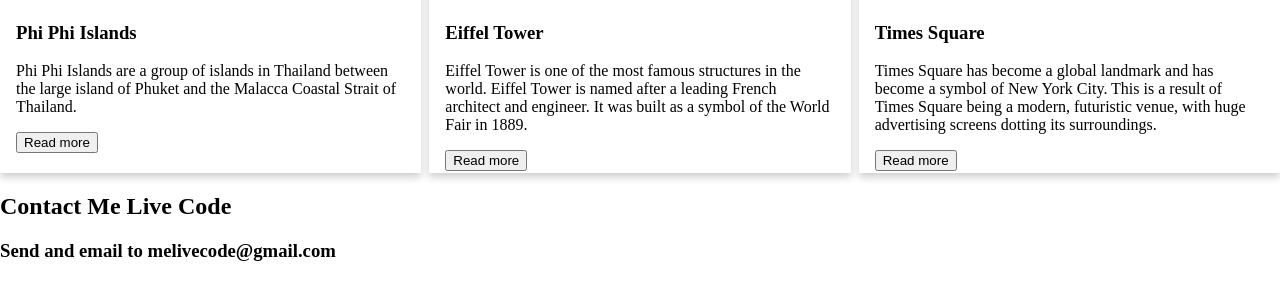
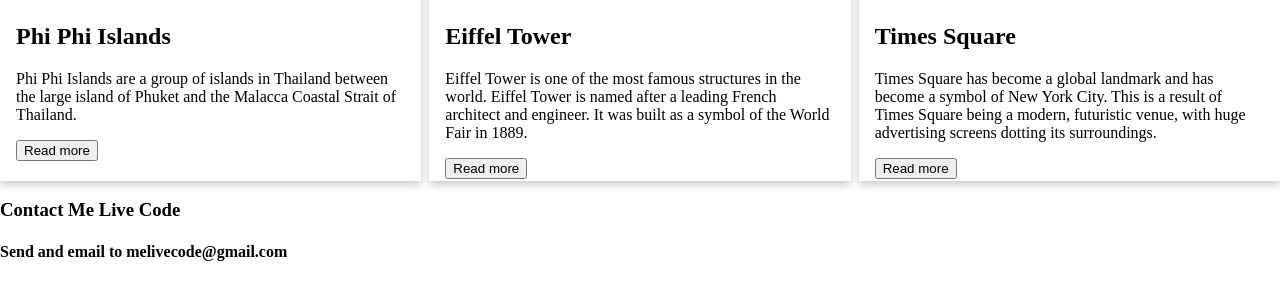
Before and after one commit to puwanai-s/web-static, a plain HTML site: page index.html in a window 1280 px wide. Shown: the part 432-732 px from the top of the page. Drawn offline with Linux system fonts and the light colour scheme.

Commit message:
fix warning

```diff
--- a/index.html
+++ b/index.html
@@ -21,12 +21,12 @@
     </header>
     <main>
         <section>
-            <h2>Attractions</h2>
+            <h1>Attractions</h1>
             <div class="grid-container">
                 <article class="card">
                     <img src="https://www.melivecode.com/attractions/1.jpg" alt="Phi Phi Islands" style="width:100%">
                     <div class="container">
-                        <h3><strong>Phi Phi Islands</strong></h3>
+                        <h2><strong>Phi Phi Islands</strong></h2>
                         <p>Phi Phi Islands are a group of islands in Thailand between the large island of Phuket and the
                             Malacca
                             Coastal Strait of Thailand.</p>
@@ -36,7 +36,7 @@
                 <article class="card">
                     <img src="https://www.melivecode.com/attractions/2.jpg" alt="Eiffel Tower" style="width:100%">
                     <div class="container">
-                        <h3><strong>Eiffel Tower</strong></h3>
+                        <h2><strong>Eiffel Tower</strong></h2>
                         <p>Eiffel Tower is one of the most famous structures in the world. Eiffel Tower is named after a
                             leading
                             French architect and engineer. It was built as a symbol of the World Fair in 1889.</p>
@@ -46,7 +46,7 @@
                 <article class="card">
                     <img src="https://www.melivecode.com/attractions/3.jpg" alt="Times Square" style="width:100%">
                     <div class="container">
-                        <h3><strong>Times Square</strong></h3>
+                        <h2><strong>Times Square</strong></h2>
                         <p>Times Square has become a global landmark and has become a symbol of New York City. This is a
                             result of
                             Times Square being a modern, futuristic venue, with huge advertising screens dotting its
@@ -57,8 +57,8 @@
             </div>
         </section>
         <section>
-            <h2>Contact Me Live Code</h2>
-            <h3>Send and email to melivecode@gmail.com</h3>
+            <h3>Contact Me Live Code</h3>
+            <h4>Send and email to melivecode@gmail.com</h4>
         </section>
     </main>
 </body>
```
